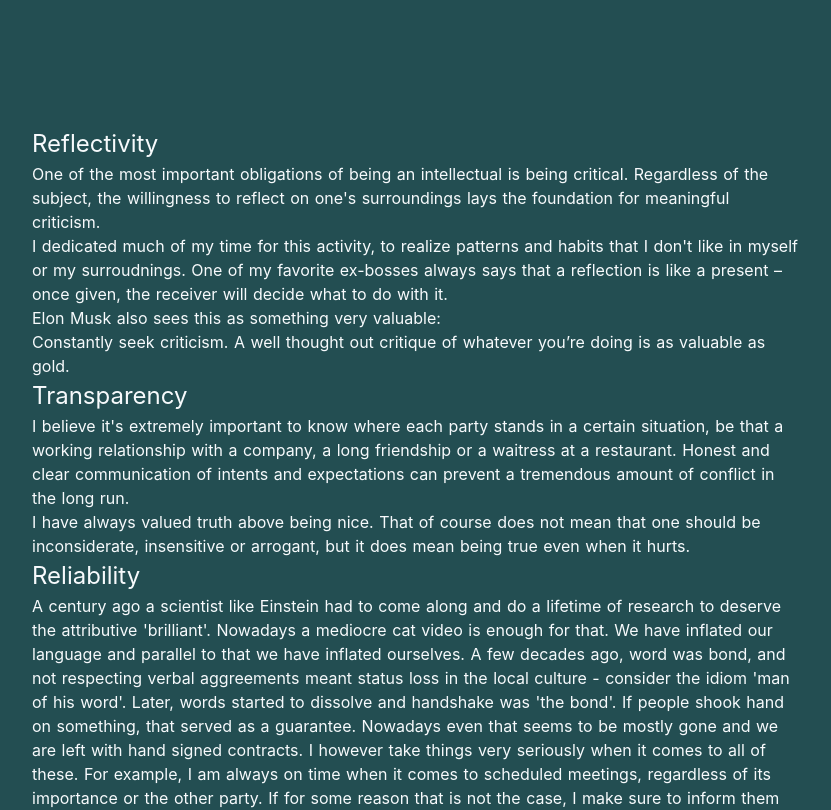
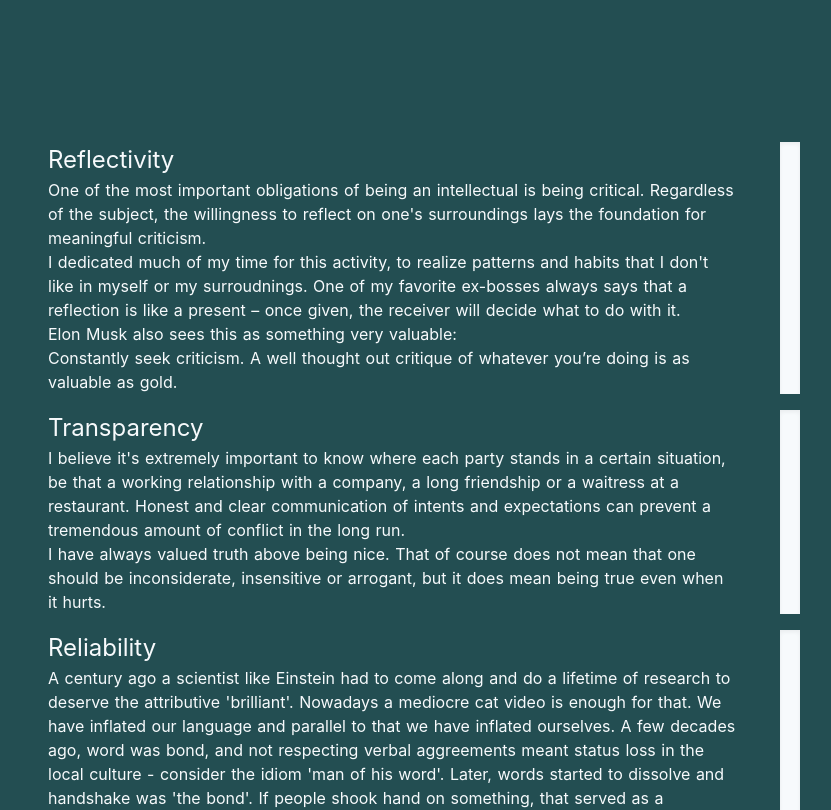
Before and after one commit to elasticmind/homepage, a Nuxt app: page / in a window 1280 px wide. Shown: the part 1000-1810 px from the top of the page, without its empty margins (224-1055 px from the left). Built offline with nearby package versions, Linux system fonts and the light colour scheme.

Commit message:
Add section decoration to Values

```diff
--- a/components/Values.vue
+++ b/components/Values.vue
@@ -141,4 +141,18 @@ export default {
 }
 </script>
 
-<style></style>
+<style lang="less">
+.value {
+  position: relative;
+  @apply pl-4 pr-16 mt-4;
+}
+
+.value::before,
+.value::after {
+  content: '';
+  width: 20px;
+  top: 0;
+  right: 0;
+  @apply block shadow-inner bg-gray-100 h-full absolute;
+}
+</style>
```
